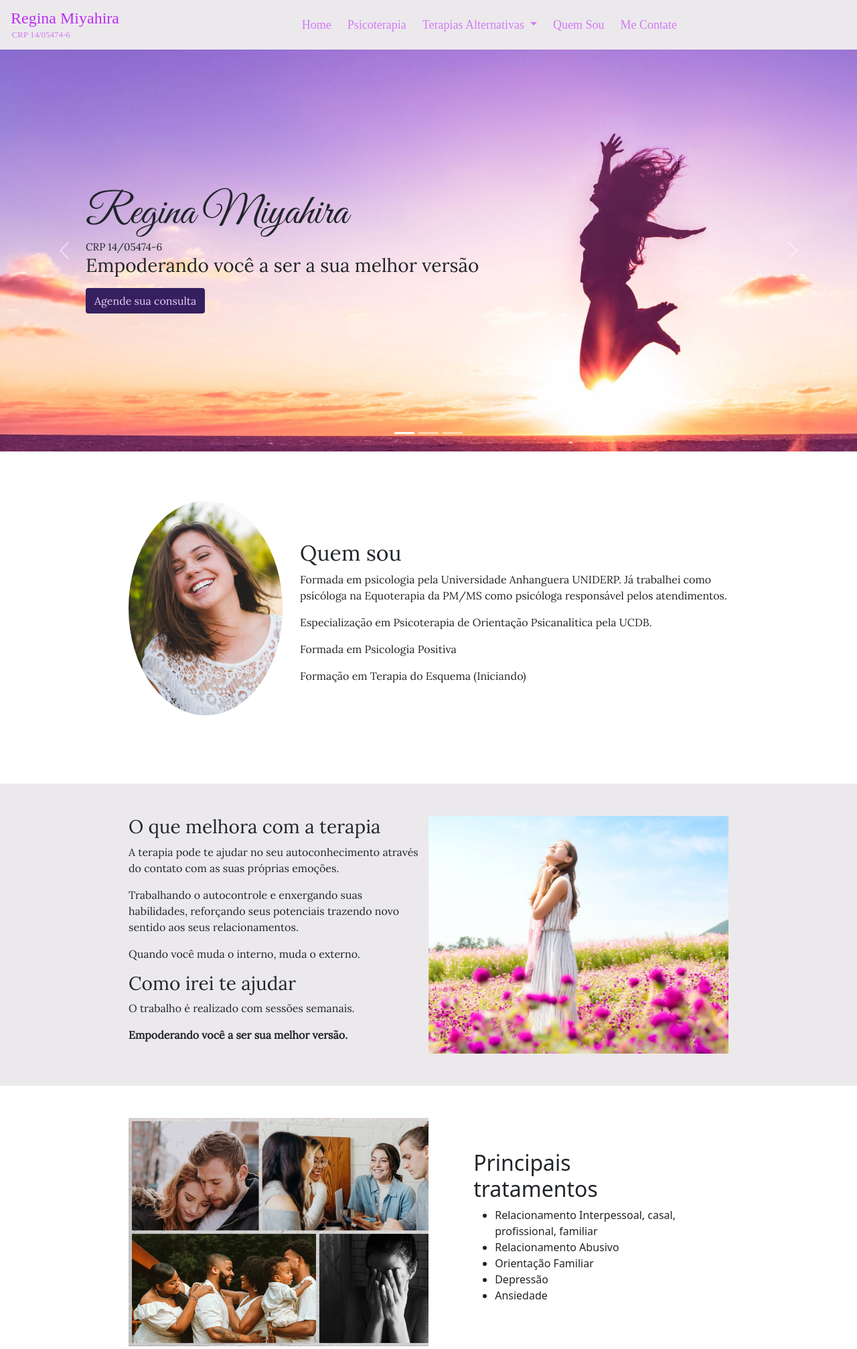
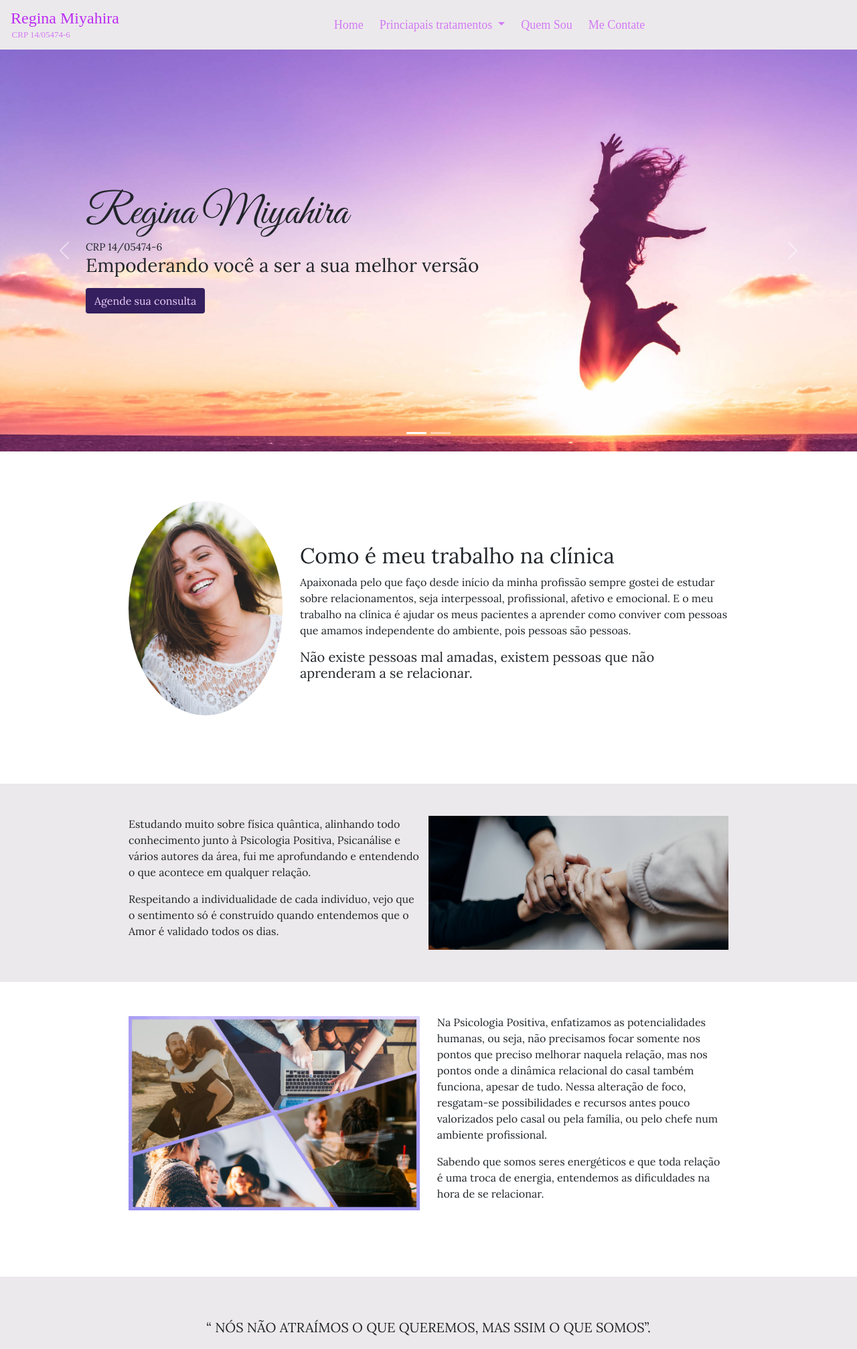
Before and after one commit to AugustoHide/siteRegina, a Node server app: page / in a window 1280 px wide. Shown: the top 2014 px of the page at 67% size. Run offline with Node 20, Linux system fonts and the light colour scheme; some libraries are stand-ins or nearby versions; some web fonts are replaced.

Commit message:
Nova config do site: arq de info

```diff
--- a/views/paginaInicial.ejs
+++ b/views/paginaInicial.ejs
@@ -5,8 +5,6 @@
         aria-current="true" aria-label="Slide 1"></button>
       <button type="button" data-bs-target="#carouselExampleIndicators" data-bs-slide-to="1"
         aria-label="Slide 2"></button>
-      <button type="button" data-bs-target="#carouselExampleIndicators" data-bs-slide-to="2"
-        aria-label="Slide 3"></button>
     </div>
     <div class="carousel-inner">
       <div class="carousel-item active carousel-1">
@@ -41,21 +39,6 @@
         </div>
       </div>
 
-      <div class="carousel-item carousel-3">
-        <div class="carousel-3-content">
-          <div class="carousel-3-content-background">
-            <h2>Se desintoxe, melhore seu metabolismo e sua imunidade</h2>
-            <p>
-              A terapia biomagnética ajuda você a viver melhor. Lorem ipsum dolor sit amet consectetur adipisicing elit.
-            </p>
-            <div class="carousel-3-btns">
-              <button class="btn btn-cta">Saiba mais</button>
-              <button class="btn btn-cta">Agende sua consulta</button>
-            </div>
-          </div>
-        </div>
-      </div>
-
     </div>
 
     <button class="carousel-control-prev" type="button" data-bs-target="#carouselExampleIndicators"
@@ -76,21 +59,55 @@
       <div class="sobremim-foto"></div>
     </div>
     <div class="sobremim-texto-div">
-      <h2>Quem sou</h2>
+      <h2>Como é meu trabalho na clínica</h2>
       <p>
-        Formada em psicologia pela Universidade Anhanguera UNIDERP. Já trabalhei como psícóloga na Equoterapia da PM/MS
-        como psicóloga responsável pelos atendimentos.
+        Apaixonada pelo que faço desde início da minha profissão sempre gostei de estudar sobre relacionamentos,
+        seja interpessoal, profissional, afetivo e emocional. E o meu trabalho na clínica é ajudar os meus
+        pacientes a aprender como conviver com pessoas que amamos independente do ambiente, pois pessoas são
+        pessoas.
       </p>
-      <p>
-        Especialização em Psicoterapia de Orientação Psicanalítica pela UCDB.
+      <p class="frase-destaque">
+      <h5>Não existe pessoas mal amadas, existem pessoas que não aprenderam a se relacionar.</h5>
       </p>
-      <p>Formada em Psicologia Positiva</p>
-      <p>Formação em Terapia do Esquema (Iniciando)</p>
     </div>
   </div>
 
+  <section class="article-section-text-img" id="criancas">
+    <div class="a-s-t-i-text">
+      <p>Estudando muito sobre física quântica, alinhando todo conhecimento junto à Psicologia Positiva,
+        Psicanálise e vários autores da área, fui me aprofundando e entendendo o que acontece em qualquer
+        relação.
+      </p>
+      <p>
+        Respeitando a individualidade de cada indivíduo, vejo que o sentimento só é construído quando entendemos
+        que o Amor é validado todos os dias.
+      </p>
+    </div>
+    <div class="a-s-t-i-img">
+      <div class="a-s-t-i-img-img" id="segura-mao-img"></div>
+    </div>
+  </section>
+
+  <section class="article-section-img-text" id="casal">
+    <div class="a-s-i-t-img">
+      <div class="a-s-i-t-img-img" id="casal-img"></div>
+    </div>
+    <div class="a-s-i-t-text">
+      <p>
+        Na Psicologia Positiva, enfatizamos as potencialidades humanas, ou seja, não precisamos focar somente
+        nos pontos que preciso melhorar naquela relação, mas nos pontos onde a dinâmica relacional do casal
+        também funciona, apesar de tudo. Nessa alteração de foco, resgatam-se possibilidades e recursos antes
+        pouco valorizados pelo casal ou pela família, ou pelo chefe num ambiente profissional.
+      </p>
+      <p>
+        Sabendo que somos seres energéticos e que toda relação é uma troca de energia, entendemos as
+        dificuldades na hora de se relacionar.
+      </p>
+    </div>
+  </section>
+
   <!-- ============ BENEFICIOS DA TERAPIA ============ -->
-  <div class="beneficios">
+  <!-- <div class="beneficios">
     <div class="beneficios-lado-esquerdo">
       <div class="oqmelhora-content">
         <h3>O que melhora com a terapia</h3>
@@ -114,7 +131,14 @@
     <div class="beneficios-lado-direito">
 
     </div>
-  </div>
+  </div> -->
+  <section class="article-text-section" id="biomagnetismo-beneficios">
+    <div class="a-t-s-content">
+      <p class="frase-destaque">
+      <h5>“ NÓS NÃO ATRAÍMOS O QUE QUEREMOS, MAS SSIM O QUE SOMOS”.</h5> James L. Allen
+      </p>
+    </div>
+  </section>
 
   <!-- ============ PRINCIPAIS TRATAMENTOS ============ -->
   <div class="principaisTopicos">
--- a/views/partials/navbar.ejs
+++ b/views/partials/navbar.ejs
@@ -21,18 +21,18 @@
           <li class="nav-item">
             <a class="nav-link active" aria-current="page" href="/">Home</a>
           </li>
-          <li class="nav-item">
+          <!-- <li class="nav-item">
             <a class="nav-link" href="/terapia-tradicional">Psicoterapia</a>
-          </li>
+          </li> -->
           <li class="nav-item dropdown">
             <a class="nav-link dropdown-toggle" href="/terapia-alternativa" id="navbarDropdownMenuLink" role="button"
               data-bs-toggle="dropdown" aria-expanded="false">
-              Terapias Alternativas
+              Princiapais tratamentos
             </a>
             <ul class="dropdown-menu" aria-labelledby="navbarDropdownMenuLink">
-              <li><a class="dropdown-item" href="/biomagnetismo">Biomagnetismo</a></li>
-              <li><a class="dropdown-item" href="/barras">Barras de Access</a></li>
-              <li><a class="dropdown-item" href="/multidimensional">Terapia Mutidimensional</a></li>
+              <li><a class="dropdown-item" href="/biomagnetismo">Orientação Familiar</a></li>
+              <li><a class="dropdown-item" href="/barras">Terapia de Casal</a></li>
+              <li><a class="dropdown-item" href="/multidimensional">Terapia infantil</a></li>
             </ul>
           </li>
           <li class="nav-item">
```
